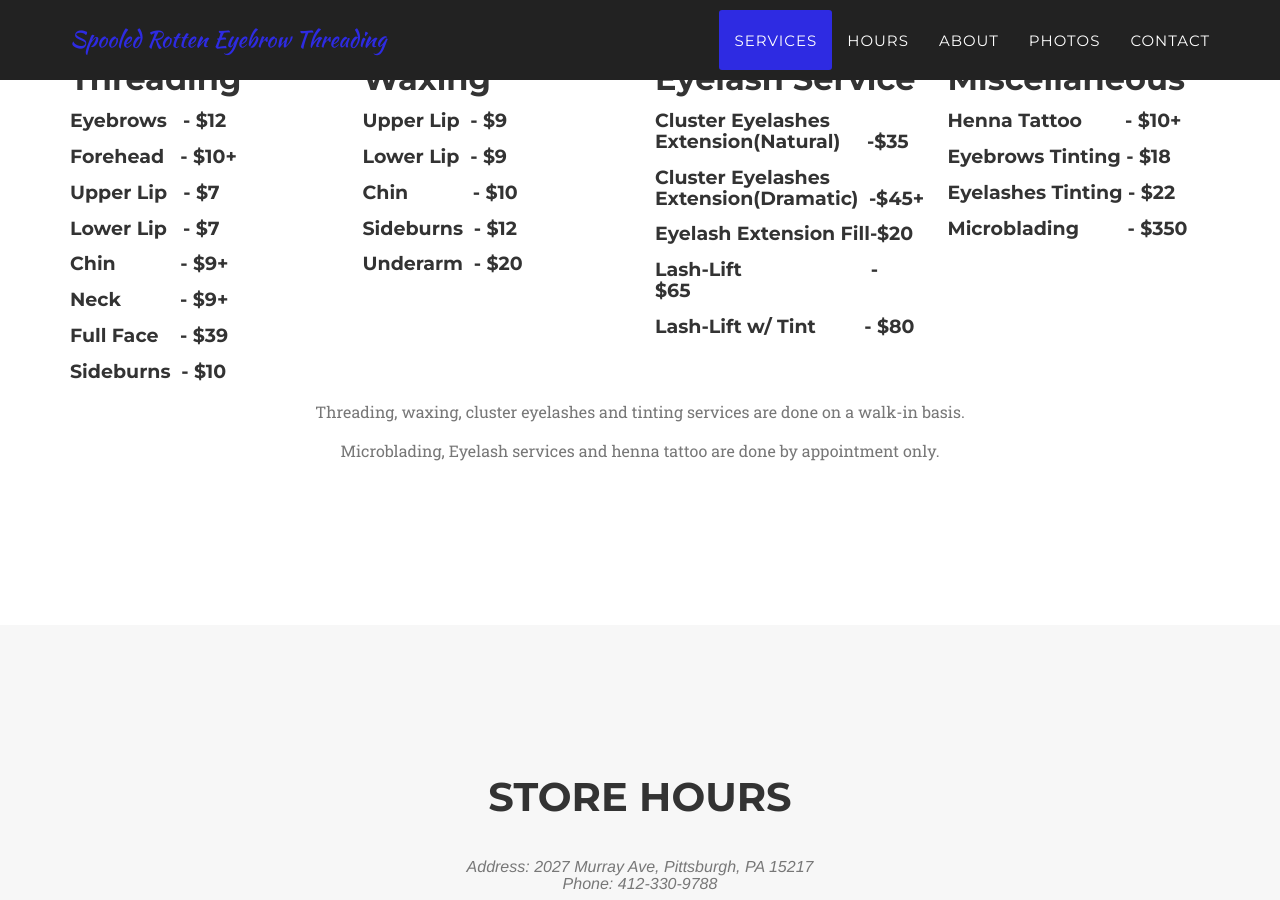
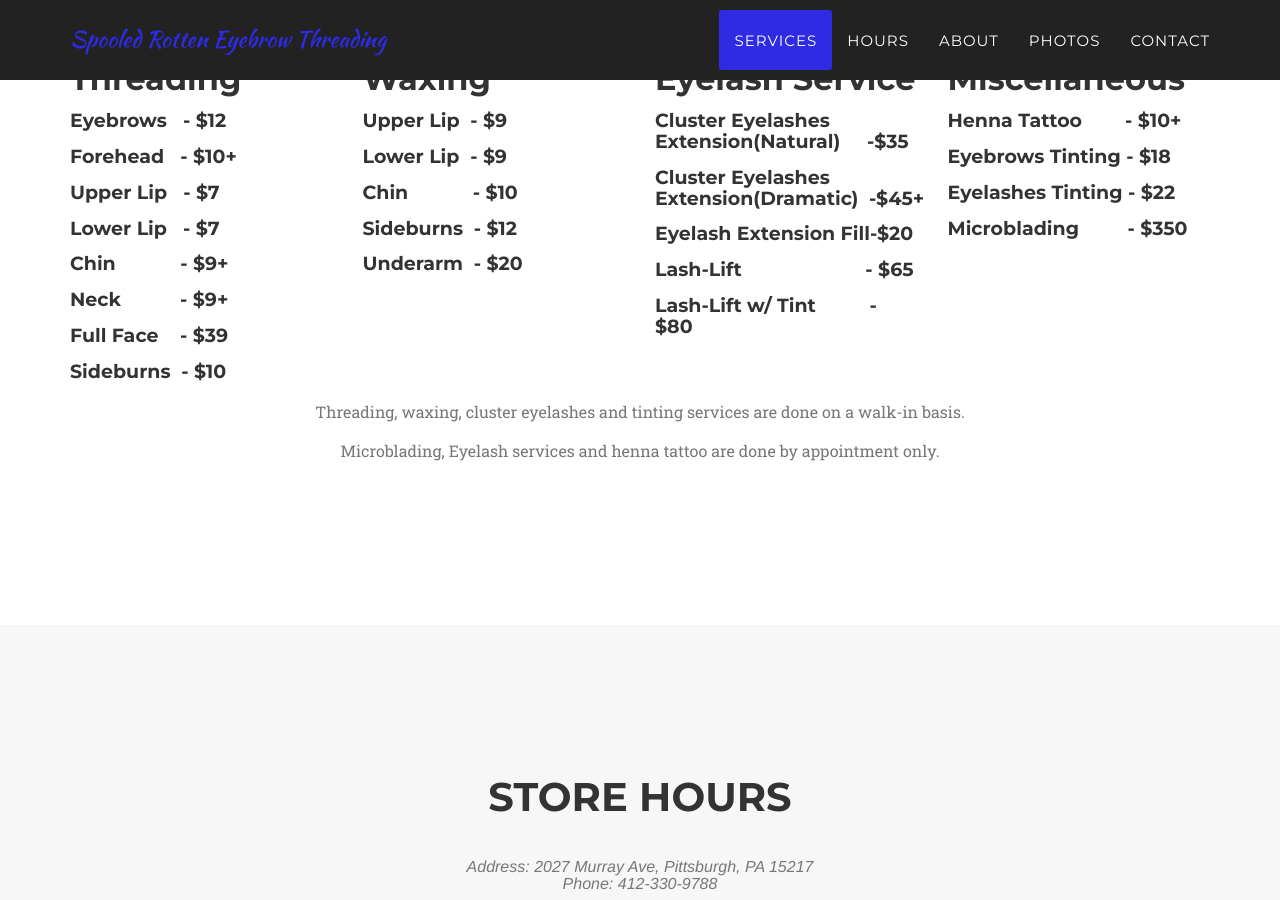
Before and after one commit to spooledrotten/spooledrotten.github.io, a Jekyll site: the page built from index.html, in a window 1280 px wide and 900 px high, scrolled down 996 px. Built offline with Jekyll 4.4.1, drawn with Linux system fonts in a browser that asks for light colours; some web fonts are replaced.

Commit message:
93rd commit

```diff
--- a/_includes/services.html
+++ b/_includes/services.html
@@ -43,8 +43,8 @@
 					<h4 class="service-heading">Cluster Eyelashes Extension(Natural)&nbsp;&nbsp;&nbsp;&nbsp;&nbsp;-$35</h4>
 					<h4 class="service-heading">Cluster Eyelashes Extension(Dramatic)&nbsp;&nbsp;-$45+</h4>
 					<h4 class="service-heading">Eyelash Extension Fill-$20</h4>
-                    <h4 class="service-heading">Lash-Lift&nbsp;&nbsp;&nbsp;&nbsp;&nbsp;&nbsp;&nbsp;&nbsp;&nbsp;&nbsp;&nbsp;&nbsp;&nbsp;&nbsp;&nbsp;&nbsp;&nbsp;&nbsp;&nbsp;&nbsp;&nbsp;&nbsp;&nbsp;&nbsp;- $65</h4>
-                    <h4 class="service-heading">Lash-Lift w/ Tint&nbsp;&nbsp;&nbsp;&nbsp;&nbsp;&nbsp;&nbsp;&nbsp;&nbsp;- $80</h4>
+                    <h4 class="service-heading">Lash-Lift&nbsp;&nbsp;&nbsp;&nbsp;&nbsp;&nbsp;&nbsp;&nbsp;&nbsp;&nbsp;&nbsp;&nbsp;&nbsp;&nbsp;&nbsp;&nbsp;&nbsp;&nbsp;&nbsp;&nbsp;&nbsp;&nbsp;&nbsp;- $65</h4>
+                    <h4 class="service-heading">Lash-Lift w/ Tint&nbsp;&nbsp;&nbsp;&nbsp;&nbsp;&nbsp;&nbsp;&nbsp;&nbsp;&nbsp;- $80</h4>
 				</div>
 
 				<div class="col-md-3">
```
